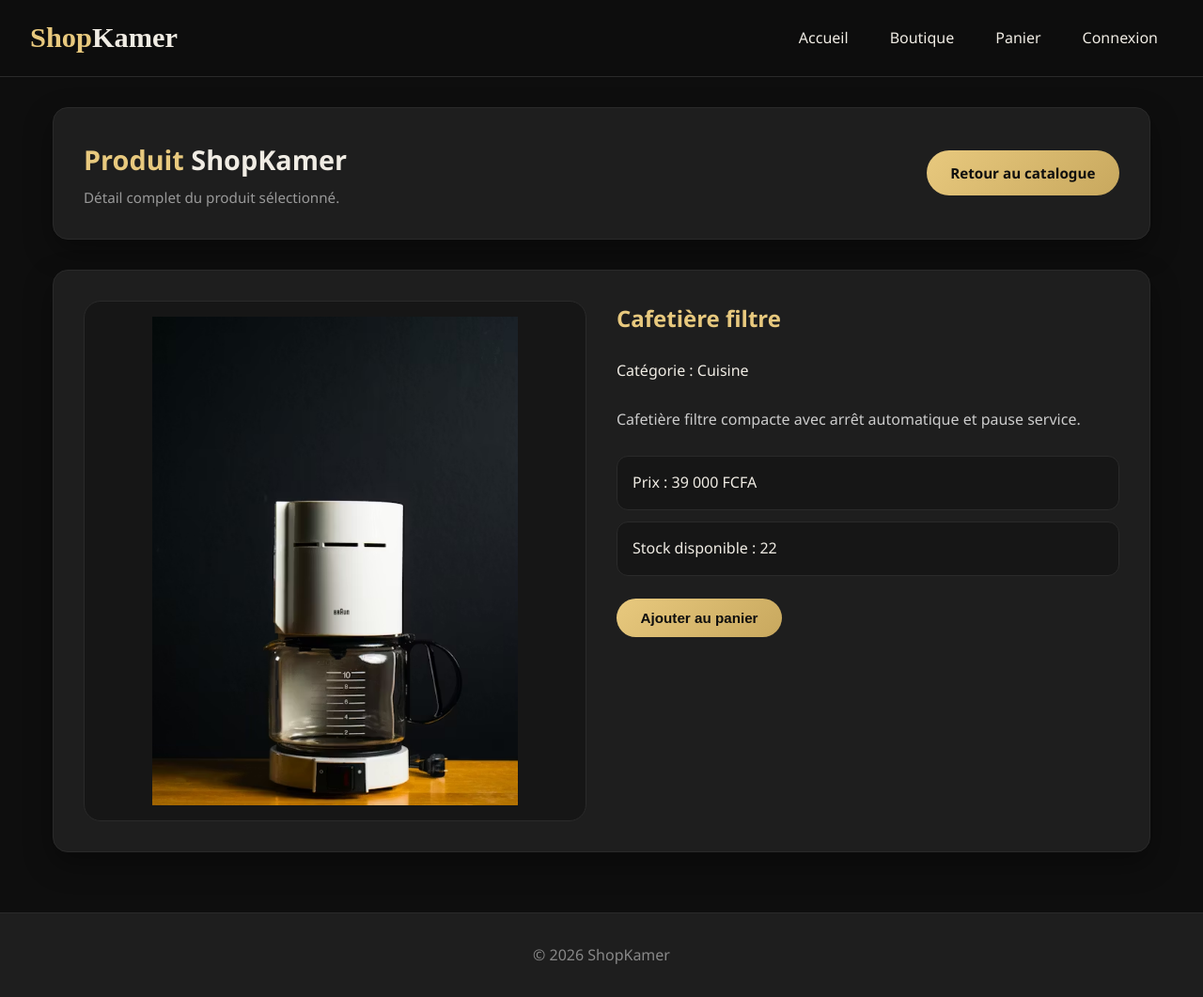
After one commit to nkoumougrinnel/ShopKamer, a PHP site: page /product.php?id=7 in a window 1280 px wide. The commit adds this page. Shown: the whole page at 94% size. Run offline with PHP 8.4, Linux system fonts and the light colour scheme; data comes from the database, SQL or seed files in the repository.

Commit message:
Ajout de la fiche produit

```diff
--- /dev/null
+++ b/assets/css/product.css
@@ -0,0 +1,93 @@
+/* ============================================================
+   ShopKamer – product.css
+   ============================================================ */
+
+.product-detail {
+  display: grid;
+  grid-template-columns: repeat(auto-fit, minmax(280px, 1fr));
+  gap: 2rem;
+  align-items: start;
+  margin-bottom: 3rem;
+}
+
+.product-detail-image {
+  background: #161616;
+  border: 1px solid #2a2a2a;
+  border-radius: 18px;
+  padding: 1rem;
+  display: grid;
+  place-items: center;
+}
+
+.product-detail-image img {
+  width: 100%;
+  height: auto;
+  max-height: 520px;
+  object-fit: contain;
+  border-radius: 16px;
+}
+
+.product-detail-info {
+  display: flex;
+  flex-direction: column;
+  gap: 1.5rem;
+}
+
+.product-detail-info h1,
+.product-detail-info h2 {
+  color: #e8c97e;
+}
+
+.product-detail-info p {
+  color: #ccc;
+  line-height: 1.8;
+}
+
+.product-detail-meta {
+  display: grid;
+  gap: 0.75rem;
+}
+
+.product-detail-meta span {
+  display: inline-flex;
+  align-items: center;
+  gap: 0.5rem;
+  padding: 0.95rem 1rem;
+  border-radius: 12px;
+  background: #161616;
+  color: #f0ece4;
+  border: 1px solid #2a2a2a;
+}
+
+.product-detail-meta .stock {
+  justify-content: space-between;
+}
+
+.product-detail-actions {
+  display: flex;
+  flex-wrap: wrap;
+  gap: 1rem;
+  align-items: center;
+}
+
+.product-detail-actions .btn {
+  white-space: nowrap;
+}
+
+.product-detail-actions .btn[disabled] {
+  background: #444;
+  border-color: #555;
+  color: #888;
+  cursor: not-allowed;
+}
+
+.product-detail-actions .stock-empty {
+  color: #e05252;
+  font-weight: 700;
+}
+
+@media (max-width: 760px) {
+  .product-detail {
+    grid-template-columns: 1fr;
+  }
+}
--- a/catalogue.php
+++ b/catalogue.php
@@ -106,7 +106,10 @@ $stmt->close();
                             <div class="product-price">
                                 <?= number_format($product['price'], 0, ',', ' ') ?> FCFA
                             </div>
-                            <button class="add-btn" title="Ajouter au panier">+</button>
+                            <div class="product-actions">
+                                <a href="product.php?id=<?= urlencode($product['id']) ?>" class="btn">Voir</a>
+                                <button class="add-btn" title="Ajouter au panier">+</button>
+                            </div>
                         </div>
                     </div>
                 </article>
--- a/index.php
+++ b/index.php
@@ -7,7 +7,7 @@ require_once __DIR__ . '/config/db.php';
 
 $mysqli = getDbConnection();
 $result = $mysqli->query(
-    'SELECT id, name, description, price, category, image FROM products ORDER BY id ASC LIMIT 4'
+    'SELECT id, name, description, price, category, image FROM products ORDER BY id ASC LIMIT 6'
 );
 $featuredProducts = $result->fetch_all(MYSQLI_ASSOC);
 $result->close();
--- /dev/null
+++ b/product.php
@@ -0,0 +1,77 @@
+<?php
+require_once __DIR__ . '/config/db.php';
+
+$productId = filter_input(INPUT_GET, 'id', FILTER_VALIDATE_INT);
+
+if (!$productId) {
+    http_response_code(404);
+    echo '<p>Produit introuvable.</p>';
+    exit;
+}
+
+$mysqli = getDbConnection();
+$stmt = $mysqli->prepare('SELECT id, name, description, price, category, image, stock FROM products WHERE id = ?');
+$stmt->bind_param('i', $productId);
+$stmt->execute();
+$result = $stmt->get_result();
+$product = $result->fetch_assoc();
+$stmt->close();
+
+if (!$product) {
+    http_response_code(404);
+    echo '<p>Produit introuvable.</p>';
+    exit;
+}
+
+$isOutOfStock = ((int) $product['stock'] <= 0);
+?>
+<!DOCTYPE html>
+<html lang="fr">
+<head>
+    <meta charset="UTF-8">
+    <meta name="viewport" content="width=device-width, initial-scale=1.0">
+    <title>ShopKamer - <?= htmlspecialchars($product['name']) ?></title>
+    <link rel="stylesheet" href="assets/css/styles.css">
+    <link rel="stylesheet" href="assets/css/product.css">
+</head>
+<body>
+    <?php include 'includes/header.php'; ?>
+
+    <main>
+        <section class="section-title">
+            <div>
+                <h2>Produit <span>ShopKamer</span></h2>
+                <p>Détail complet du produit sélectionné.</p>
+            </div>
+            <a href="catalogue.php" class="btn">Retour au catalogue</a>
+        </section>
+
+        <section class="product-detail">
+            <div class="product-detail-image">
+                <img src="<?= htmlspecialchars(str_replace('images/', 'assets/images/', $product['image'])) ?>"
+                     alt="<?= htmlspecialchars($product['name']) ?>">
+            </div>
+
+            <div class="product-detail-info">
+                <h1><?= htmlspecialchars($product['name']) ?></h1>
+                <span class="product-category">Catégorie : <?= htmlspecialchars($product['category']) ?></span>
+                <p><?= nl2br(htmlspecialchars($product['description'])) ?></p>
+
+                <div class="product-detail-meta">
+                    <span>Prix : <?= number_format($product['price'], 0, ',', ' ') ?> FCFA</span>
+                    <span class="stock">Stock disponible : <?= htmlspecialchars($product['stock']) ?></span>
+                </div>
+
+                <div class="product-detail-actions">
+                    <button class="btn" <?= $isOutOfStock ? 'disabled' : '' ?>>Ajouter au panier</button>
+                    <?php if ($isOutOfStock): ?>
+                        <span class="stock-empty">Rupture de stock</span>
+                    <?php endif; ?>
+                </div>
+            </div>
+        </section>
+    </main>
+
+    <?php include 'includes/footer.php'; ?>
+</body>
+</html>
```
Also changed, not shown: assets/css/catalogue.css (+12 -1 lines).
